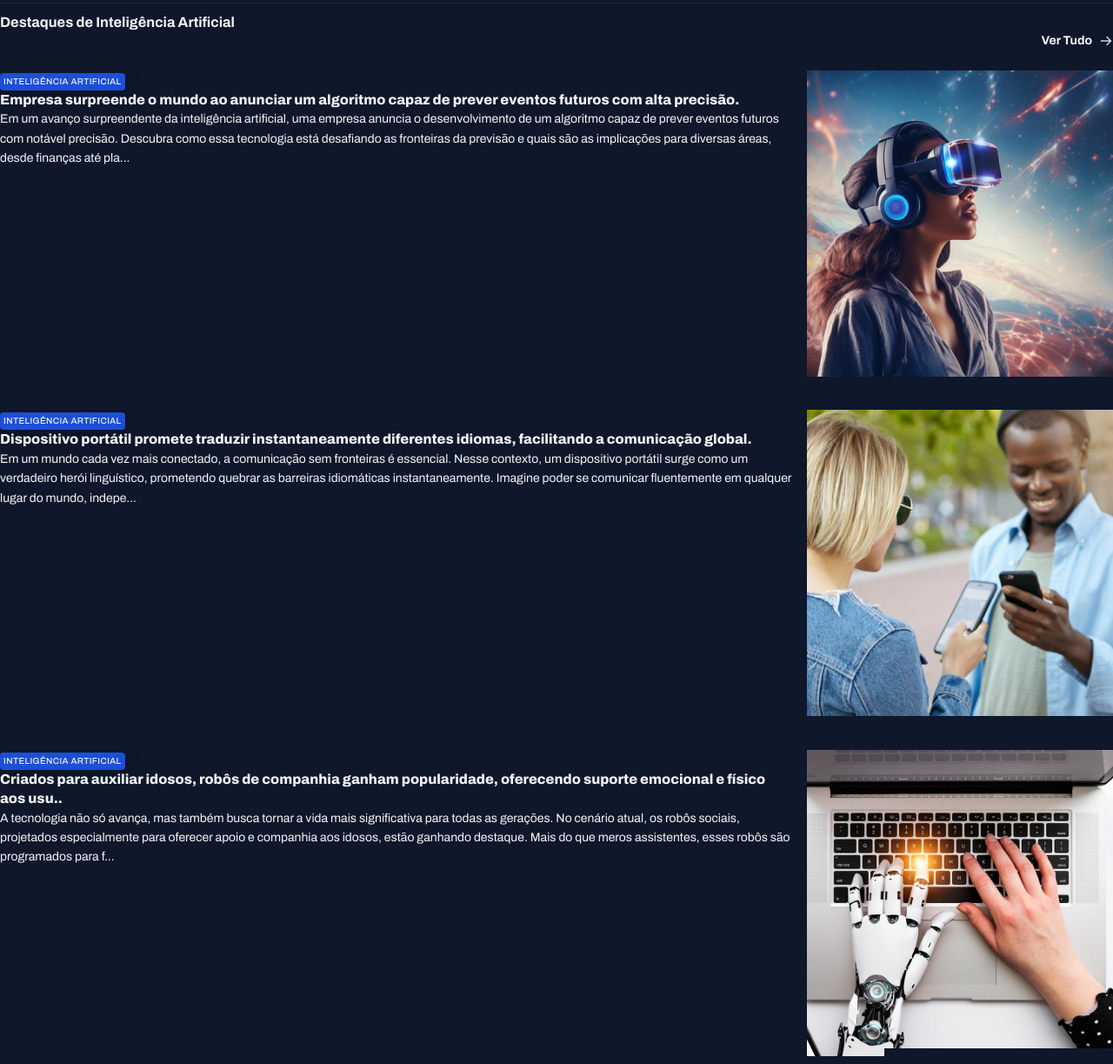
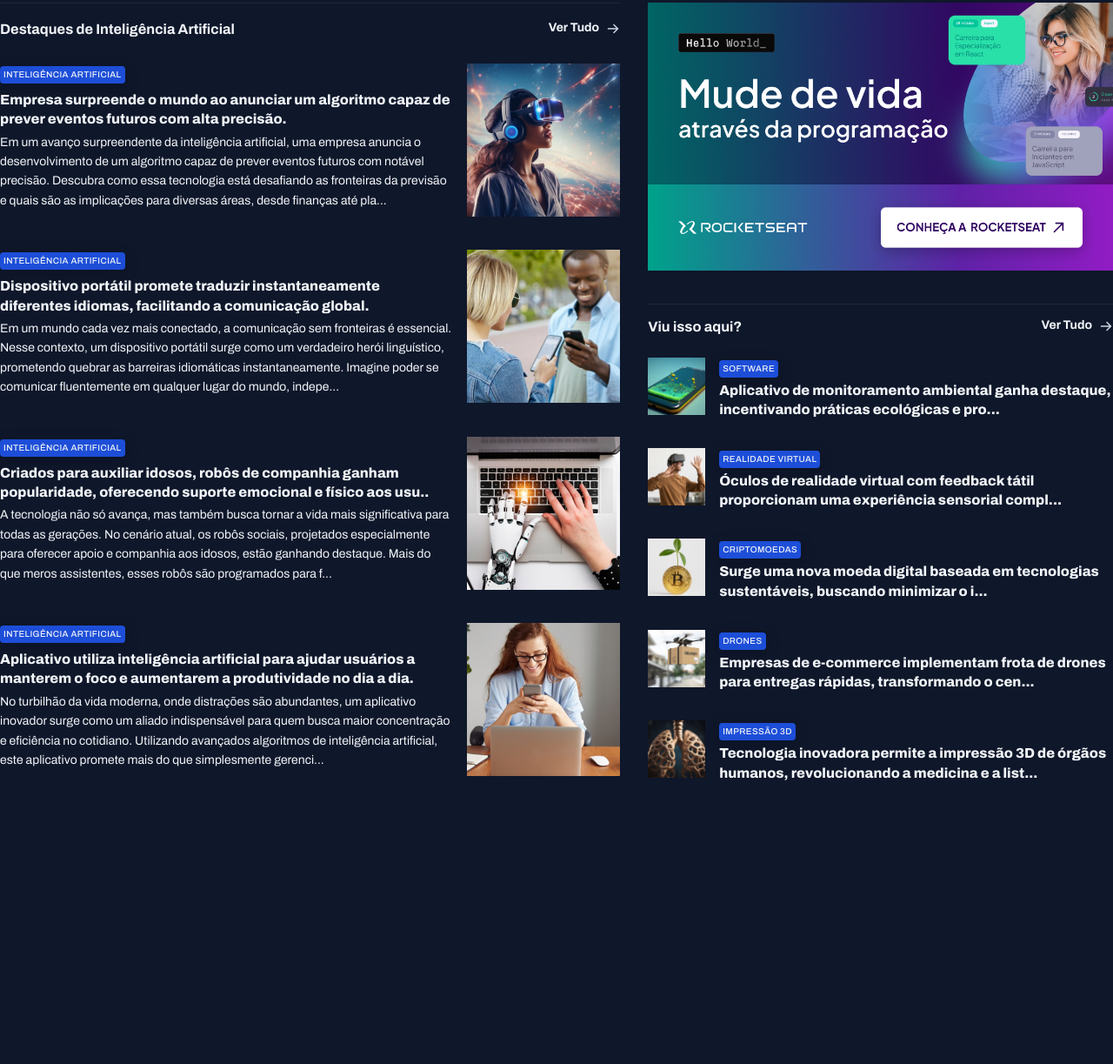
Before and after one commit to GhostBreak/Projeto-03---Proejto-portal-de-noticias, a plain HTML site: page index.html in a window 1280 px wide. Shown: the part 1082-2305 px from the top of the page at 87% size. After the commit the page ends 2023 px from the top, so only its background shows below. Drawn offline with Linux system fonts and the light colour scheme.

Commit message:
estilizando os ultimos cards

```diff
--- a/index.html
+++ b/index.html
@@ -157,7 +157,7 @@
         </section>
 
         <section id="ia">
-            <header>
+            <header class="grid grid-flow-col">
                 <h3>Destaques de Inteligência Artificial</h3>
                 <a href="#" class="grid grid-flow-col">
                     <strong>Ver Tudo</strong>
@@ -224,21 +224,21 @@
                         </p>
                     </div>
                     <div>
-                        <img src="assets/images/Image 133.png" alt="No turbilhão da vida moderna, onde distrações são abundantes, um aplicativo inovador surge como um aliado indispensável para quem busca maior concentração e eficiência no cotidiano. Utilizando avançados algoritmos de inteligência artificial, este aplicativo promete mais do que simplesmente gerenci...">
+                        <img src="assets/images/Image 13.png" alt="No turbilhão da vida moderna, onde distrações são abundantes, um aplicativo inovador surge como um aliado indispensável para quem busca maior concentração e eficiência no cotidiano. Utilizando avançados algoritmos de inteligência artificial, este aplicativo promete mais do que simplesmente gerenci...">
                     </div>
                 </article>
 
             </div>
         </section>
 
-        <div>
+        <aside>
             <div id="ads">
                 <img src="assets/Ads.png" alt="ads">
             </div>
 
             <section id="more">
 
-                <header>
+                <header class="grid grid-flow-col" >
                     <h3>Viu isso aqui?</h3>
                     <a href="#" class="grid grid-flow-col">
                         <strong>Ver Tudo</strong>
@@ -246,7 +246,7 @@
                     </a>
                 </header>
 
-                <div>
+                <div class="grid gap-32">
 
                     <article class="grid grid-flow-col gap-16">
                         <div>
@@ -269,7 +269,7 @@
                         <div>
                             <span class="content-tag"> Realidade Virtual </span>
 
-                            <h3 class="text-xl">Óculos de realidade virtual com feedback tátil proporcionam uma experiência sensorial completa...</h3>
+                            <h3 class="text-xl">Óculos de realidade virtual com feedback tátil proporcionam uma experiência sensorial compl...</h3>
 
                         </div>
                     </article>
@@ -315,7 +315,7 @@
 
                 </div>
             </section>
-        </div>
+        </aside>
 
 
     </main>
--- a/styles/global.css
+++ b/styles/global.css
@@ -52,8 +52,16 @@ img{
 }
 
 main{
-    margin-top: 40px;
-    gap: 80px;
+    margin-block: 40px;
+    row-gap: 80px;
+    column-gap: 32px;
+
+    grid-template-columns: 2fr 1.5fr;
+
+    grid-template-areas:
+    "featured featured"
+    "weekly weekly"
+    "ia aside";
 }
 
 .content-tag{
@@ -69,5 +77,4 @@ main{
     box-shadow: 0px 4px 16px rgba(2, 6, 23, 0.25);
 
 
-
 }
--- a/styles/sections.css
+++ b/styles/sections.css
@@ -22,6 +22,9 @@ section header{
 }
 
 #featured{
+
+    grid-area: featured;
+
     img{
         height: 100%;
         object-fit: cover;
@@ -63,6 +66,7 @@ section header{
 
 #weekly{
 
+    grid-area: weekly;
 
     &>div{
         grid-template-columns: repeat(4, 292px);
@@ -87,3 +91,37 @@ section header{
         }
     }
 }
+
+#ia{
+
+    grid-area: ia;
+
+
+    img{
+        width: 176px;
+        aspect-ratio: 1/1;
+        object-fit: cover;
+    }
+
+    h3{
+        margin-block: 8px 4px;
+    }
+}
+
+aside{
+    grid-area: aside;
+}
+
+#more{
+    margin-top: 32px;
+
+    h3{
+        margin-top: 4px;
+    }
+
+    img{
+        width: 66px;
+        aspect-ratio: 1/1;
+        object-fit: cover;
+    }
+}
```
